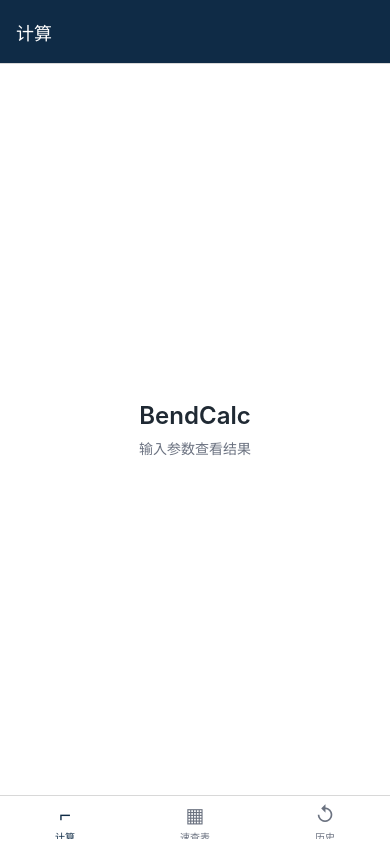
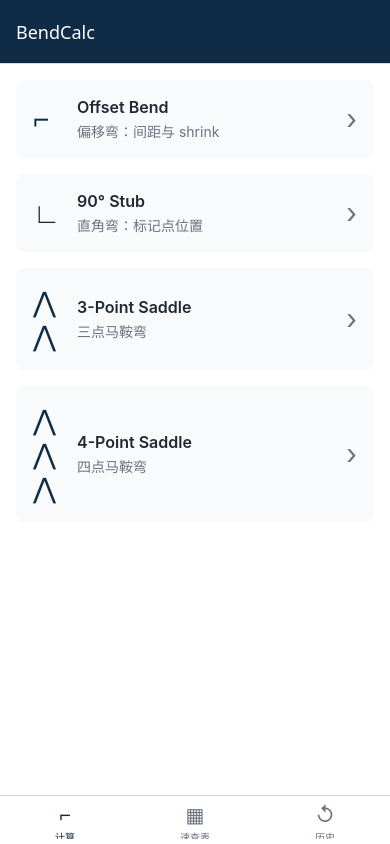
Before and after one commit to robin421/conduit-bend-calc, a React Native app: screen /CalcHome in a window 390 px wide. Built offline with nearby package versions, Linux system fonts and the light colour scheme.

Commit message:
T5: 计算 Tab 内嵌 Stack 导航 + 4 个计算器入口

```diff
--- a/package.json
+++ b/package.json
@@ -13,6 +13,7 @@
   "dependencies": {
     "@react-navigation/bottom-tabs": "^7.19.2",
     "@react-navigation/native": "^7.4.1",
+    "@react-navigation/native-stack": "^7.19.2",
     "expo": "~52.0.49",
     "expo-asset": "~11.0.5",
     "expo-status-bar": "~2.0.1",
--- /dev/null
+++ b/src/navigation/calcStack.tsx
@@ -0,0 +1,32 @@
+import { createNativeStackNavigator } from '@react-navigation/native-stack';
+
+import CalcHomeScreen from '../screens/calcHomeScreen';
+import CalculatorPlaceholderScreen from '../screens/calculatorPlaceholderScreen';
+import OffsetScreen from '../screens/offsetScreen';
+
+export type CalcStackParamList = {
+  CalcHome: undefined;
+  Offset: undefined;
+  Placeholder: { title: string };
+};
+
+const Stack = createNativeStackNavigator<CalcStackParamList>();
+
+export default function CalcStack() {
+  return (
+    <Stack.Navigator
+      screenOptions={{
+        headerStyle: { backgroundColor: '#0F2B46' },
+        headerTintColor: '#FFFFFF',
+      }}
+    >
+      <Stack.Screen name="CalcHome" component={CalcHomeScreen} options={{ title: 'BendCalc' }} />
+      <Stack.Screen name="Offset" component={OffsetScreen} options={{ title: 'Offset Bend' }} />
+      <Stack.Screen
+        name="Placeholder"
+        component={CalculatorPlaceholderScreen}
+        options={({ route }) => ({ title: route.params.title })}
+      />
+    </Stack.Navigator>
+  );
+}
--- a/src/navigation/rootTabs.tsx
+++ b/src/navigation/rootTabs.tsx
@@ -1,9 +1,9 @@
 import { createBottomTabNavigator } from '@react-navigation/bottom-tabs';
 import { Text } from 'react-native';
 
-import CalcHomeScreen from '../screens/calcHomeScreen';
 import HistoryScreen from '../screens/historyScreen';
 import LookupScreen from '../screens/lookupScreen';
+import CalcStack from './calcStack';
 
 export type RootTabParamList = {
   CalcHome: undefined;
@@ -31,8 +31,8 @@ export default function RootTabs() {
     >
       <Tab.Screen
         name="CalcHome"
-        component={CalcHomeScreen}
-        options={{ title: '计算', tabBarIcon: tabIcon('⌐') }}
+        component={CalcStack}
+        options={{ title: '计算', headerShown: false, tabBarIcon: tabIcon('⌐') }}
       />
       <Tab.Screen
         name="Lookup"
--- a/src/screens/calcHomeScreen.tsx
+++ b/src/screens/calcHomeScreen.tsx
@@ -1,29 +1,100 @@
-import { StyleSheet, Text, View } from 'react-native';
+import type { NativeStackScreenProps } from '@react-navigation/native-stack';
+import { Pressable, ScrollView, StyleSheet, Text, View } from 'react-native';
 
-export default function CalcHomeScreen() {
+import Card from '../components/card';
+import type { CalcStackParamList } from '../navigation/calcStack';
+import { useTheme } from '../theme';
+
+type Props = NativeStackScreenProps<CalcStackParamList, 'CalcHome'>;
+
+interface CalculatorEntry {
+  key: keyof CalcStackParamList;
+  icon: string;
+  name: string;
+  description: string;
+}
+
+const ENTRIES: CalculatorEntry[] = [
+  { key: 'Offset', icon: '⌐', name: 'Offset Bend', description: '偏移弯：间距与 shrink' },
+  { key: 'Placeholder', icon: '∟', name: '90° Stub', description: '直角弯：标记点位置' },
+  { key: 'Placeholder', icon: '⋀⋀', name: '3-Point Saddle', description: '三点马鞍弯' },
+  { key: 'Placeholder', icon: '⋀⋀⋀', name: '4-Point Saddle', description: '四点马鞍弯' },
+];
+
+export default function CalcHomeScreen({ navigation }: Props) {
+  const theme = useTheme();
+
+  const handlePress = (entry: CalculatorEntry) => {
+    if (entry.key === 'Offset') {
+      navigation.navigate('Offset');
+    } else {
+      navigation.navigate('Placeholder', { title: entry.name });
+    }
+  };
+
   return (
-    <View style={styles.container}>
-      <Text style={styles.title}>BendCalc</Text>
-      <Text style={styles.hint}>输入参数查看结果</Text>
-    </View>
+    <ScrollView
+      style={{ backgroundColor: theme.colors.background }}
+      contentContainerStyle={[
+        styles.content,
+        { padding: theme.spacing.md, gap: theme.spacing.md },
+      ]}
+    >
+      {ENTRIES.map((entry, index) => (
+        <Pressable
+          key={`${entry.name}-${index}`}
+          accessibilityRole="button"
+          onPress={() => handlePress(entry)}
+          android_ripple={{ color: theme.colors.border }}
+        >
+          <Card style={styles.card}>
+            <Text style={[styles.icon, { color: theme.colors.primary }]}>{entry.icon}</Text>
+            <View style={styles.textBlock}>
+              <Text
+                style={{
+                  color: theme.colors.textPrimary,
+                  fontSize: theme.fontSize.body,
+                  fontWeight: theme.fontWeight.semibold,
+                }}
+              >
+                {entry.name}
+              </Text>
+              <Text
+                style={{
+                  color: theme.colors.textSecondary,
+                  fontSize: theme.fontSize.secondary,
+                  marginTop: theme.spacing.xs,
+                }}
+              >
+                {entry.description}
+              </Text>
+            </View>
+            <Text style={[styles.chevron, { color: theme.colors.textSecondary }]}>›</Text>
+          </Card>
+        </Pressable>
+      ))}
+    </ScrollView>
   );
 }
 
 const styles = StyleSheet.create({
-  container: {
+  content: {
+    flexGrow: 1,
+  },
+  card: {
+    minHeight: 72,
+    flexDirection: 'row',
+    alignItems: 'center',
+  },
+  icon: {
+    fontSize: 28,
+    width: 44,
+  },
+  textBlock: {
     flex: 1,
-    backgroundColor: '#FFFFFF',
-    alignItems: 'center',
-    justifyContent: 'center',
   },
-  title: {
-    fontSize: 24,
-    fontWeight: '600',
-    color: '#1F2933',
-  },
-  hint: {
-    marginTop: 8,
-    fontSize: 14,
-    color: '#6B7280',
+  chevron: {
+    fontSize: 28,
+    marginLeft: 8,
   },
 });
--- /dev/null
+++ b/src/screens/calculatorPlaceholderScreen.tsx
@@ -0,0 +1,41 @@
+import { RouteProp, useRoute } from '@react-navigation/native';
+import { StyleSheet, Text, View } from 'react-native';
+
+import type { CalcStackParamList } from '../navigation/calcStack';
+import { useTheme } from '../theme';
+
+export default function CalculatorPlaceholderScreen() {
+  const theme = useTheme();
+  const route = useRoute<RouteProp<CalcStackParamList, 'Placeholder'>>();
+
+  return (
+    <View style={[styles.container, { backgroundColor: theme.colors.background }]}>
+      <Text
+        style={{
+          color: theme.colors.textPrimary,
+          fontSize: theme.fontSize.title,
+          fontWeight: theme.fontWeight.semibold,
+        }}
+      >
+        {route.params.title}
+      </Text>
+      <Text
+        style={{
+          color: theme.colors.textSecondary,
+          fontSize: theme.fontSize.secondary,
+          marginTop: theme.spacing.sm,
+        }}
+      >
+        敬请期待
+      </Text>
+    </View>
+  );
+}
+
+const styles = StyleSheet.create({
+  container: {
+    flex: 1,
+    alignItems: 'center',
+    justifyContent: 'center',
+  },
+});
```
Also changed, not shown: 1 other file (tests, documents, lock files or other folders).
